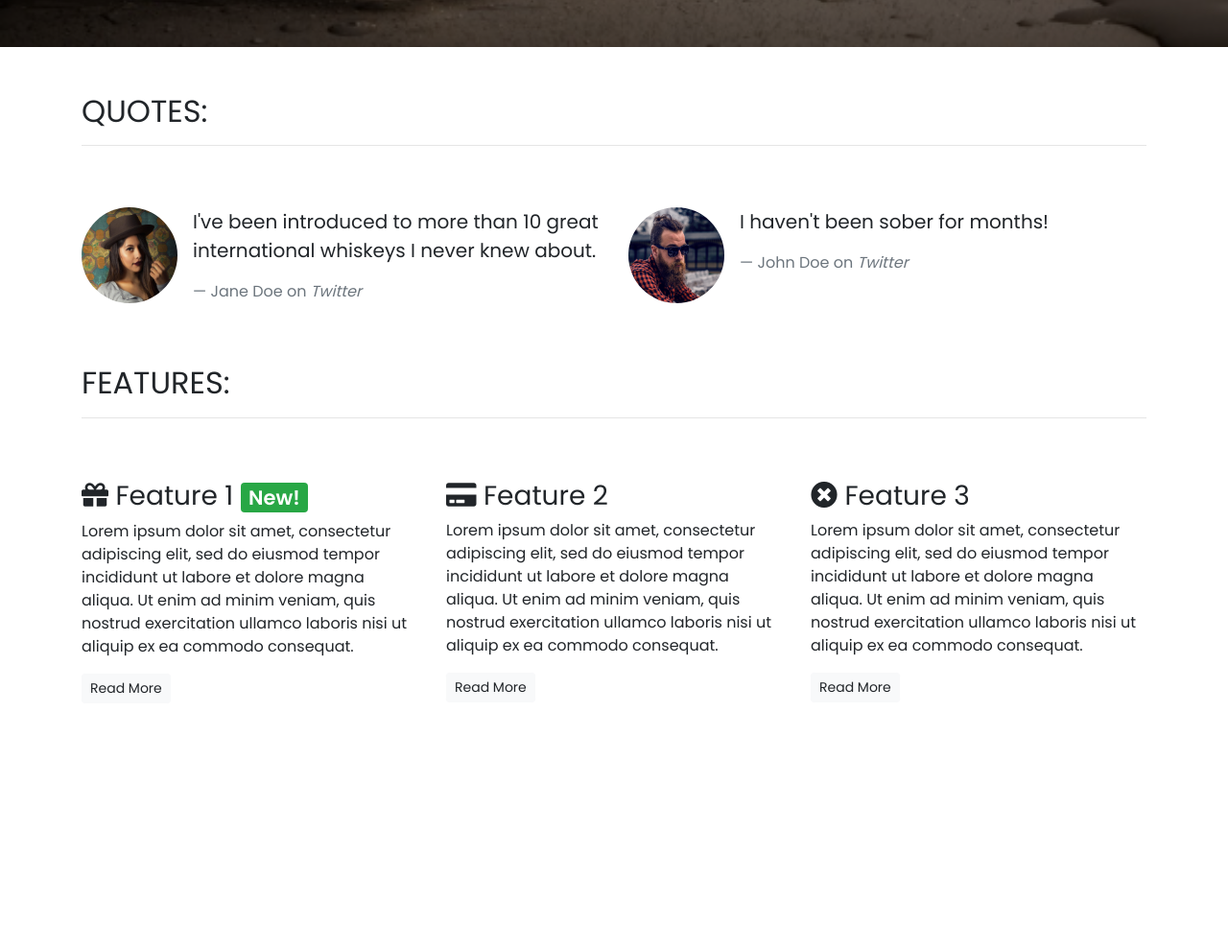
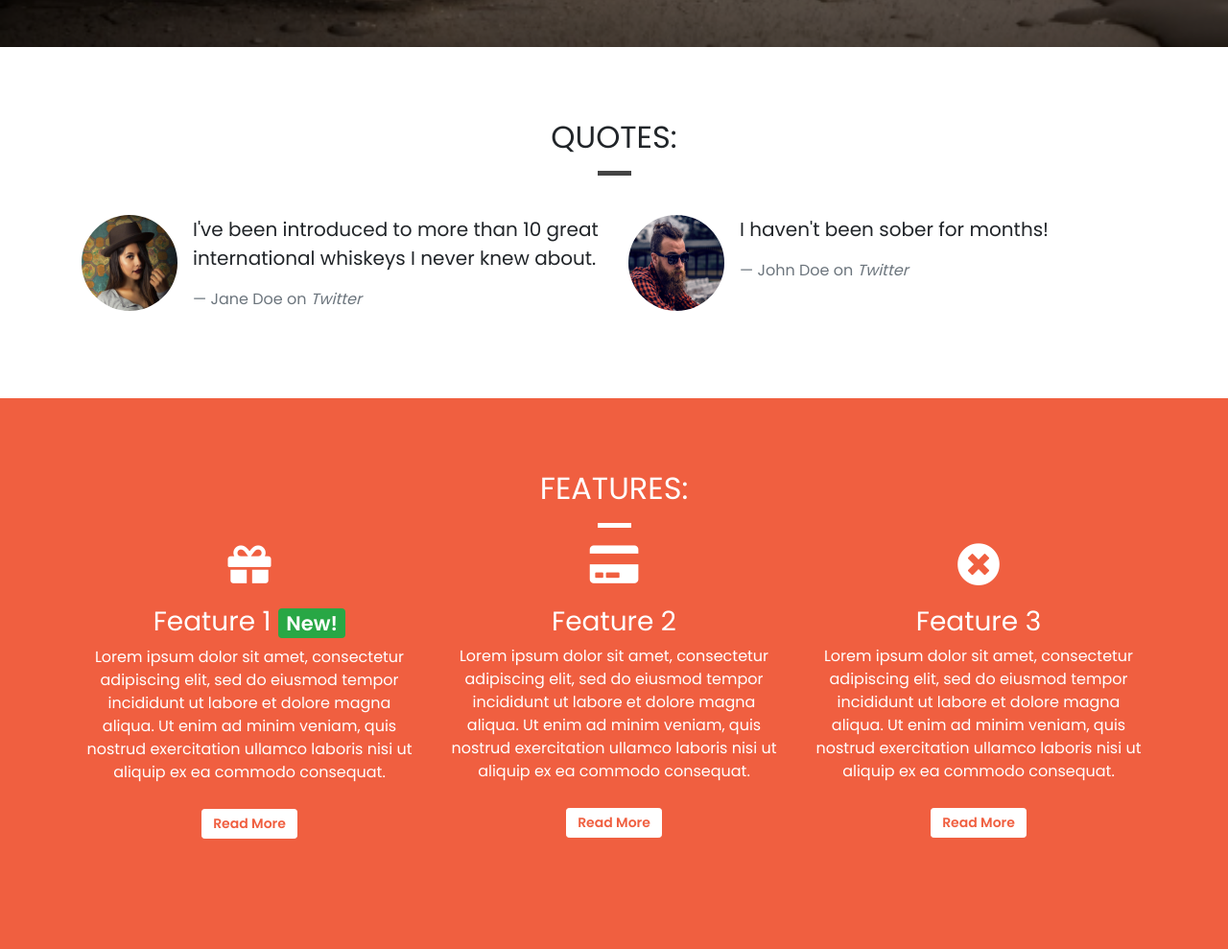
Before and after one commit to siobhanlgorman/Bootstrap4-practice, a plain HTML site: page index.html in a window 1280 px wide. Shown: the part 843-1832 px from the top of the page at 96% size. Before the commit the page ends 1592 px from the top, so only its background shows below. Drawn offline with nearby package versions, Linux system fonts and the light colour scheme.

Commit message:
CSS styling

```diff
--- a/assets/css/style.css
+++ b/assets/css/style.css
@@ -2,6 +2,15 @@
 
 body {
     font-family: 'Poppins', sans-serif;
+}
+
+.container-wrapper {
+
+}
+
+.container-wrapper--red {
+    background-color: #f05f40;
+    color: white;
 }
 
 .alert-container .col-12 {
@@ -33,7 +42,7 @@ body {
     display: flex;
     align-items: center;
     justify-content: center;
-      }
+    }
 
 
 .opaque-overlay {
@@ -51,6 +60,21 @@ body {
 
 .features-container {}
 
+.page-header {
+    margin-bottom: 0;
+    border-bottom: 0;
+    text-align: center;
+
+}
+
+.page-header h2 {
+    margin-top: 0;
+}
+
+.quotes .page-header {
+    margin-bottom: 25px;
+}
+
 /* block dividers */
 .block-divider {
     width: 75px;
@@ -63,10 +87,21 @@ body {
     background-color: #f05f40;
 }
 
+.block-divider--white {
+    background-color: white;
+}
+
 .block-divider--short {
     width: 35px;
 
 }
+
+/* content containers */
+.content-container {
+    padding-top: 75px;
+    padding-bottom: 75px;
+}
+
 
 /* navbar */
 
@@ -90,7 +125,7 @@ body {
     border: 0;
 }
 
-.navbar-brand {
+.navbar .navbar-brand {
     font-weight: bold;
 }
 
@@ -112,6 +147,7 @@ body {
 
 .jumbotron .lead {
     color: #a7a7a7;
+    margin: 25px 0;
 }
 
 .jumbotron small {
@@ -144,3 +180,24 @@ body {
     border-color: #df4929;
     color: white;
 }
+
+.feature {
+    text-align: center;
+    margin-bottom: 40px;
+
+}
+
+.feature i {
+    margin-bottom: 20px;
+    font-size: 45px;
+    line-height: 45px;
+}
+
+.feature .btn {
+    background-color: white;
+    border-color: white;
+    min-width: 100px;
+    font-weight: bold;
+    margin-top: 10px;
+    color: #f05f40;
+}
--- a/index.html
+++ b/index.html
@@ -70,8 +70,7 @@
                         <s class="d-none d-sm-inline">€19.99</s>
                         <span class="d-inline d-sm-none"><br></span>
                         <strong><mark>First one is free!</mark></strong></p>
-                        <p><button class="btn btn-lg btn--cta btn--red" data-toggle="modal"
-                                data-target="#signUpModal">Sign
+                    <p><button class="btn btn-lg btn--cta btn--red" data-toggle="modal" data-target="#signUpModal">Sign
                             Up!</button></p>
                     <p class="text-muted"><small>You must be over 18 to sign up to our service. Please drink
                             responsibly.</small></p>
@@ -82,12 +81,13 @@
     </div>
 
     <!-- Quotes -->
-        <div class="container quotes-container">
+    <div class="container-wrapper">
+        <div class="container quotes-container content-container">
             <section class="quotes">
                 <div class="row">
-                    <div class="col-12 my-5">
+                    <div class="col-12 page-header">
                         <h2 class="text-uppercase">Quotes:</h2>
-                        <hr />
+                        <hr class="block-divider block-divider--short">
                     </div>
                 </div>
                 <div class="row">
@@ -126,19 +126,22 @@
             </section>
             <!-- /.quotes -->
         </div>
+    </div>
+
     <!-- Features -->
-        <div class="container features-container">
+    <div class="container-wrapper container-wrapper--red">
+        <div class="container features-container content-container">
             <section class="features">
                 <div class="row">
-                    <div class="col-12 my-5">
+                    <div class="col-12 page-header">
                         <h2 class="text-uppercase">Features:</h2>
-                        <hr />
+                        <hr class="block-divider block-divider--short block-divider--white">
                     </div>
                 </div>
                 <div class="row">
                     <div class="col-12 col-md-6 col-lg-4">
                         <div class="feature">
-                            <h3><i class="fas fa-gift d-none d-sm-inline"></i> Feature 1 <span
+                            <h3><i class="fas fa-gift d-none d-sm-block"></i> Feature 1 <span
                                     class="badge badge-success">New!</span></h3>
                             <p>Lorem ipsum dolor sit amet, consectetur adipiscing elit, sed do eiusmod tempor incididunt
                                 ut
@@ -150,7 +153,7 @@
                     </div>
                     <div class="col-12 col-md-6 col-lg-4">
                         <div class="feature">
-                            <h3><i class="fas fa-credit-card d-none d-sm-inline"></i> Feature 2</h3>
+                            <h3><i class="fas fa-credit-card d-none d-sm-block"></i> Feature 2</h3>
                             <p>Lorem ipsum dolor sit amet, consectetur adipiscing elit, sed do eiusmod tempor incididunt
                                 ut
                                 labore et dolore magna aliqua. Ut enim ad minim veniam, quis nostrud exercitation
@@ -161,7 +164,7 @@
                     </div>
                     <div class="col-12 d-md-none d-lg-block col-lg-4">
                         <div class="feature">
-                            <h3><i class="fas fa-times-circle d-none d-sm-inline"></i> Feature 3</h3>
+                            <h3><i class="fas fa-times-circle d-none d-sm-block"></i> Feature 3</h3>
                             <p>Lorem ipsum dolor sit amet, consectetur adipiscing elit, sed do eiusmod tempor incididunt
                                 ut
                                 labore et dolore magna aliqua. Ut enim ad minim veniam, quis nostrud exercitation
@@ -173,6 +176,7 @@
                 </div>
             </section>
             <!-- /.features -->
+        </div>
     </div>
 
     <div class="modal" tabindex="-1" role="dialog" id="signUpModal">
```
Lines whose indentation alone changed are shown as unchanged.
